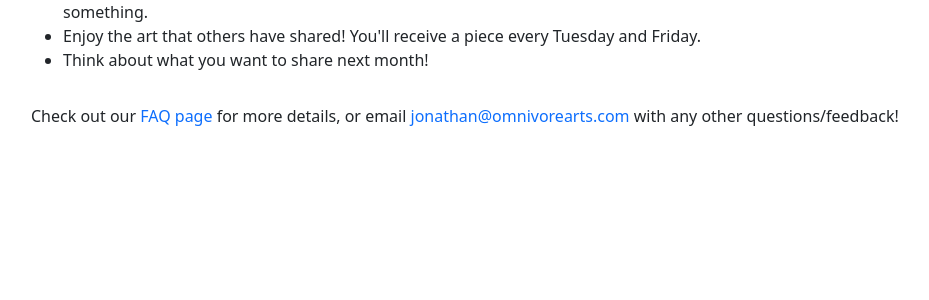
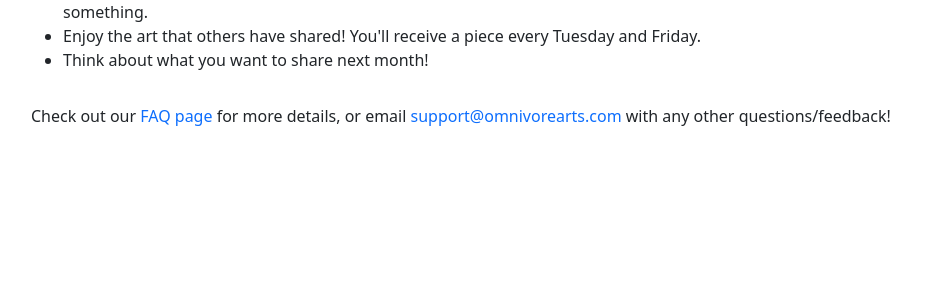
Before and after one commit to Jonathan-Heaney/omnivore, a Django app: page /how-it-works in a window 1280 px wide. Shown: the part 328-628 px from the top of the page, without its empty margins (51-980 px from the left). Run offline with Django 5.2, Linux system fonts and the light colour scheme.

Commit message:
Update email address

```diff
--- a/about/templates/about/how_it_works.html
+++ b/about/templates/about/how_it_works.html
@@ -23,6 +23,6 @@
   </ul>
 </div>
 
-<p>Check out our <a href="/faq">FAQ page</a> for more details, or email <a href="mailto:jonathan@omnivorearts.com" >jonathan@omnivorearts.com</a> with any other questions/feedback!</p>
+<p>Check out our <a href="/faq">FAQ page</a> for more details, or email <a href="mailto:jonathan@omnivorearts.com" >support@omnivorearts.com</a> with any other questions/feedback!</p>
 
 {% endblock %}
```
